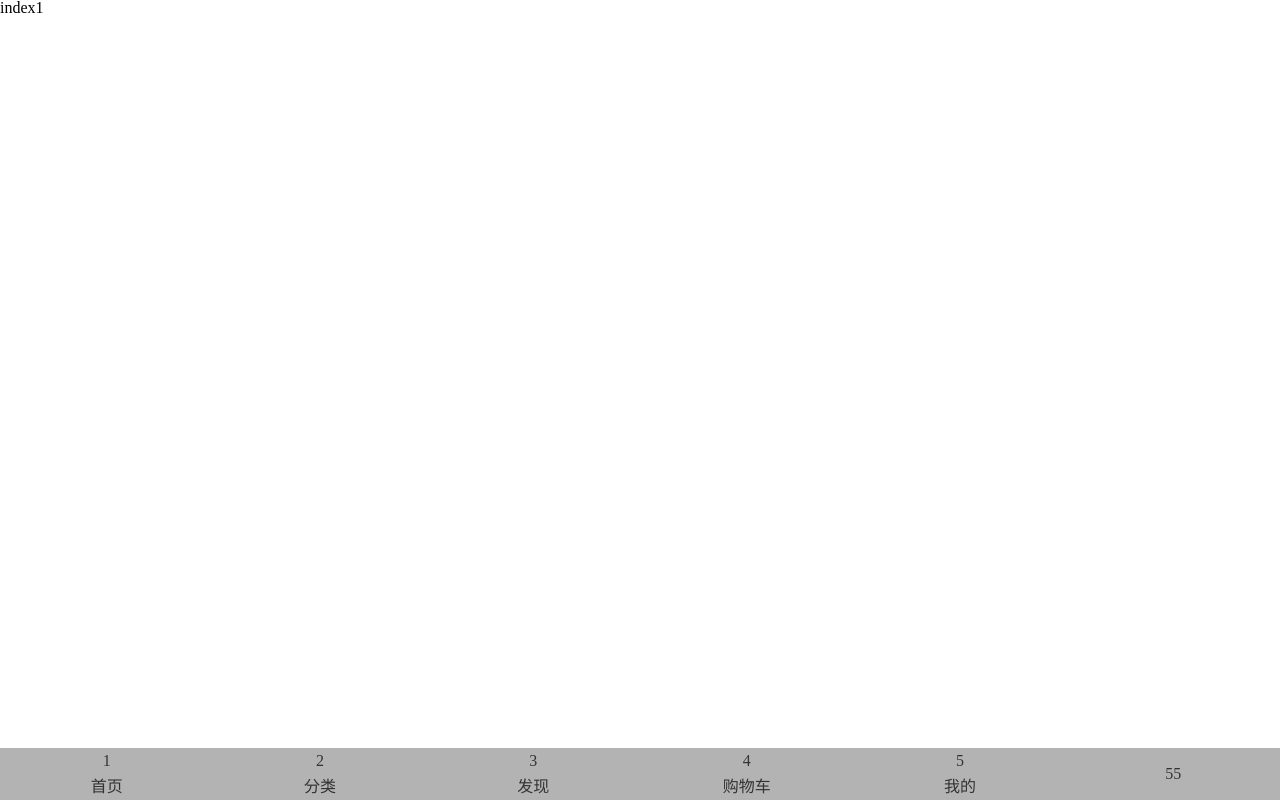
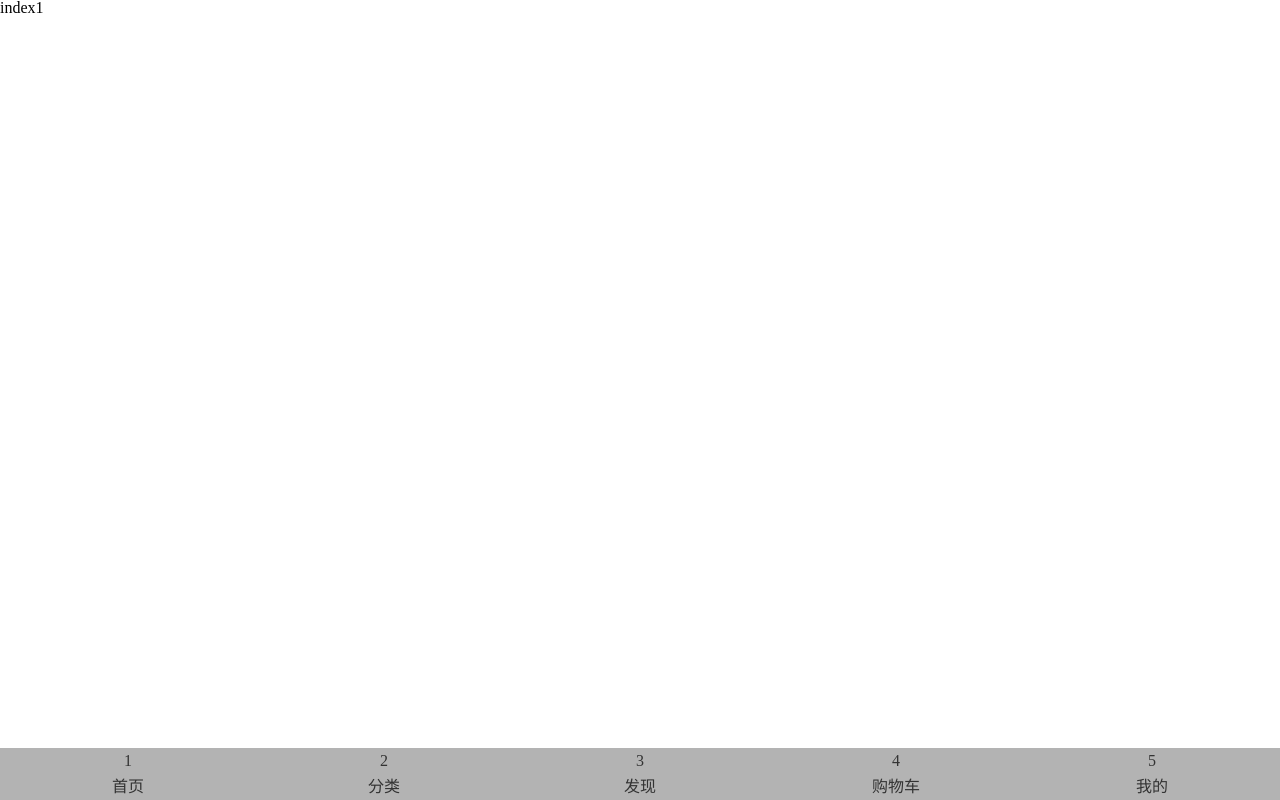
Before and after one commit to xiongbin614/react, a React app: page / in a window 1280 px wide. Built offline with nearby package versions, Linux system fonts and the light colour scheme.

Commit message:
路由完成

```diff
--- a/src/components/Footer/index.js
+++ b/src/components/Footer/index.js
@@ -26,7 +26,6 @@ class Footer extends Component{
             <i>5</i>
             <span>我的</span>
           </NavLink>
-          <a href="#">55</a>
         </div>
 
       )
```
